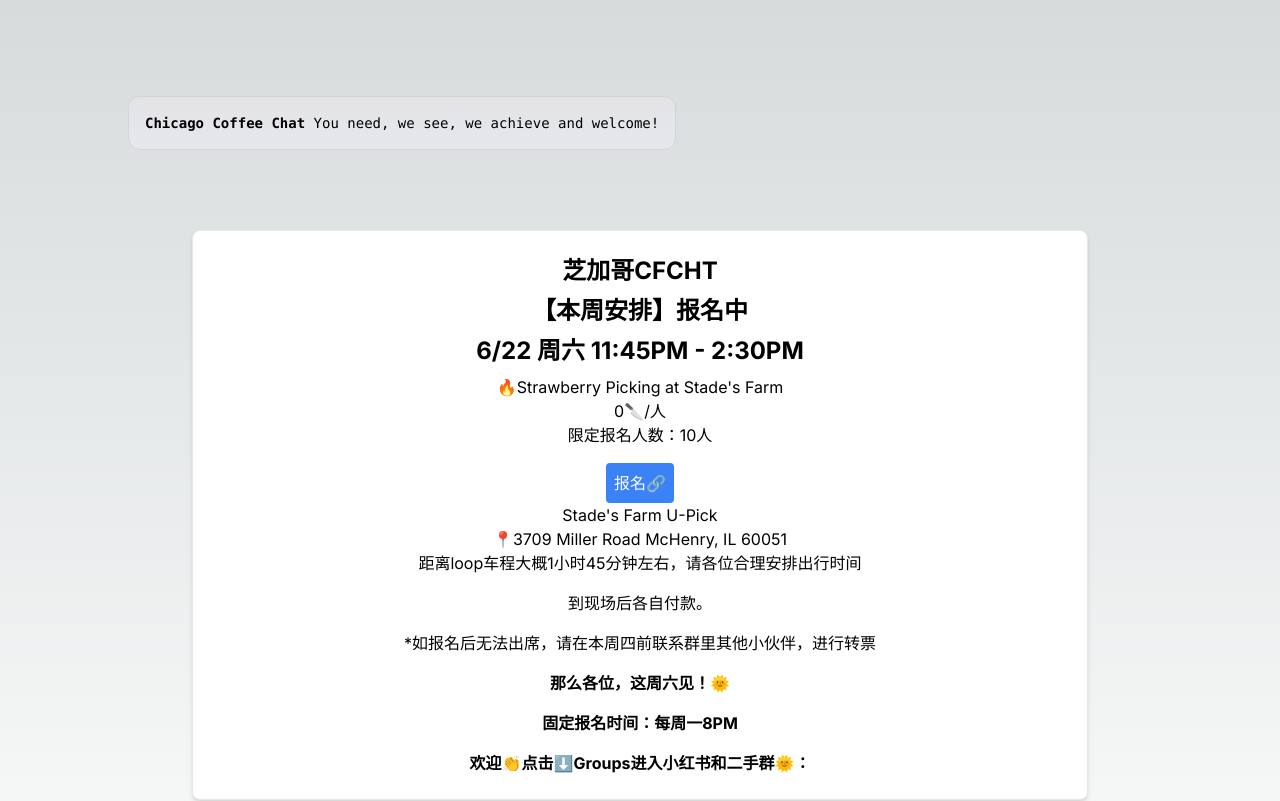
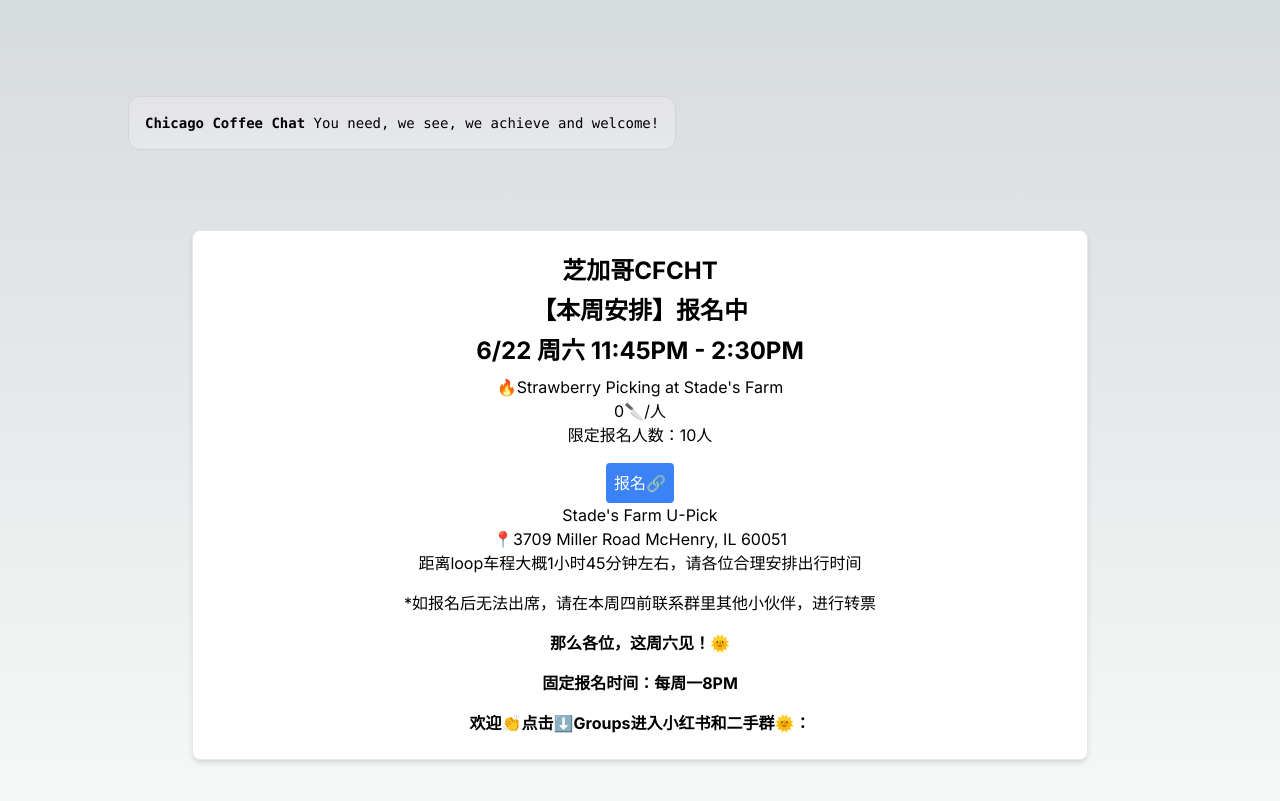
Before and after one commit to Brack-Wang/nextjs, a Next.js app: page / in a window 1280 px wide. Shown: the top 801 px of the page. Built offline with nearby package versions, Linux system fonts and the light colour scheme.

Commit message:
Update page.tsx

```diff
--- a/app/page.tsx
+++ b/app/page.tsx
@@ -27,7 +27,6 @@ export default function Home() {
 <p className="mb-4">🔥Strawberry Picking at Stade's Farm<br />0🔪/人<br />限定报名人数：10人</p>
 <a href="https://www.eventbrite.com/e/cfcht0622-1145am-stades-farm-market-tickets-927579253517?aff=oddtdtcreator" target="_blank" className="inline-block bg-blue-500 text-white p-2 rounded hover:bg-blue-700 transition duration-300 ease-in-out">报名🔗</a>
 <p className="mb-4">Stade's Farm U-Pick<br />📍3709 Miller Road McHenry, IL 60051 <br />距离loop车程大概1小时45分钟左右，请各位合理安排出行时间</p>
-<p className="mb-4">到现场后各自付款。</p>
 <p className="mt-4">*如报名后无法出席，请在本周四前联系群里其他小伙伴，进行转票</p>
 <p className="mt-4 font-bold">那么各位，这周六见！🌞</p>
 
```
